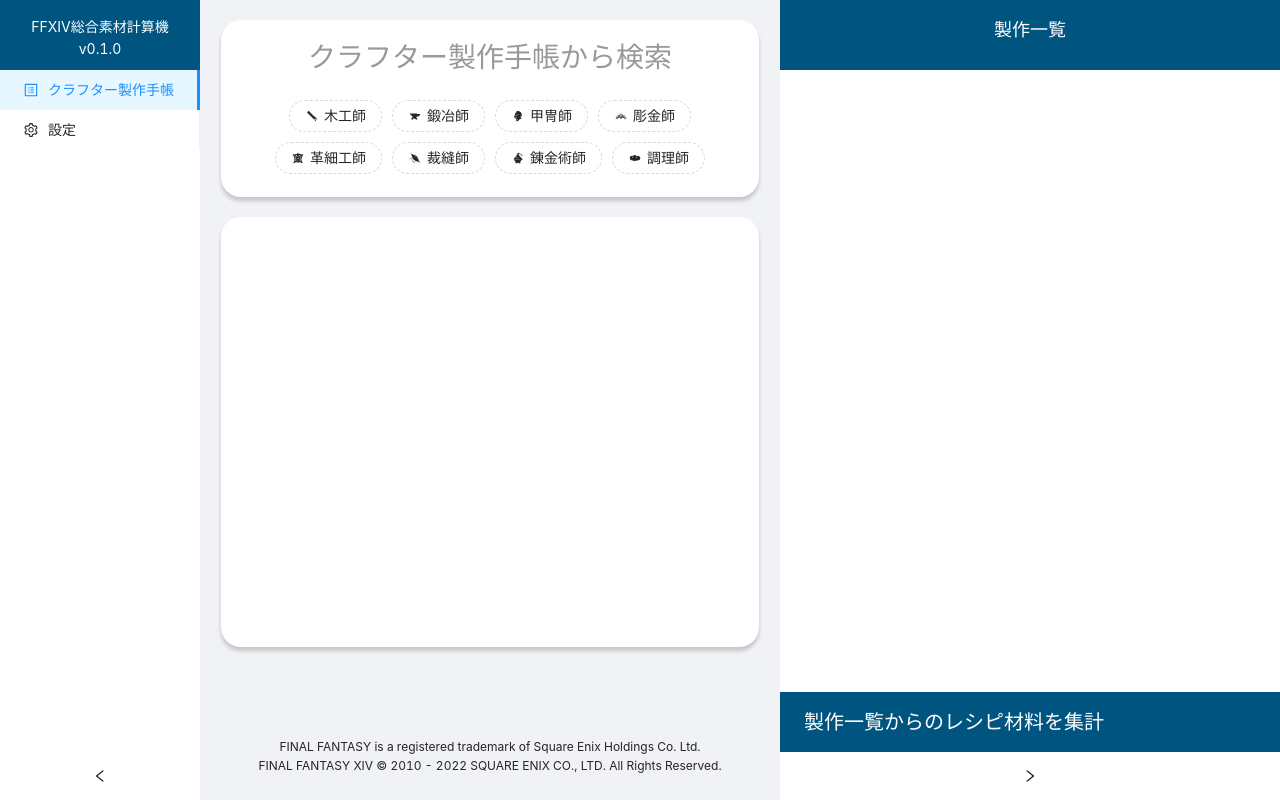
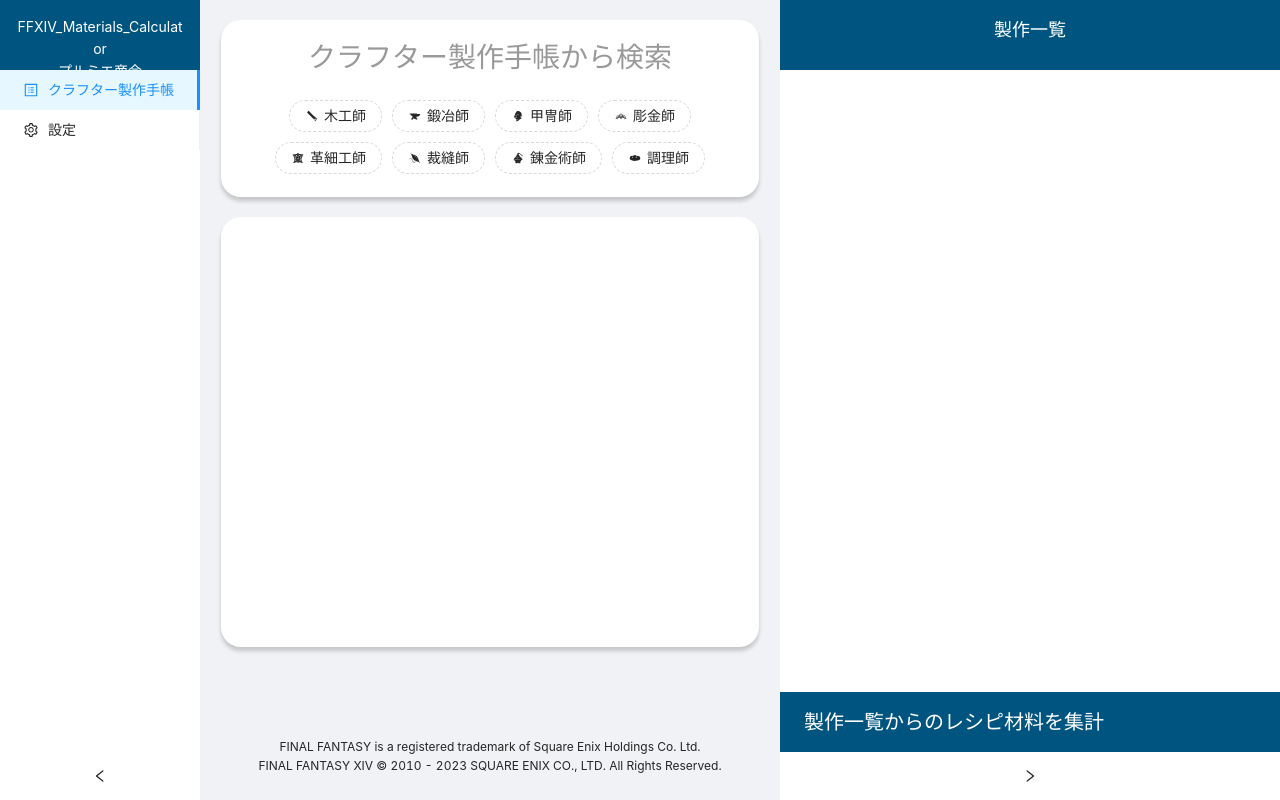
Before and after one commit to Premier-Histoire/FFXIV_Material_Calculator, a React (Create React App) app: page / in a window 1280 px wide. Built offline with nearby package versions, Linux system fonts and the light colour scheme.

Commit message:
Update App.js

```diff
--- a/src/App.js
+++ b/src/App.js
@@ -63,13 +63,13 @@ function App() {
         <div className="title-area">
           {!leftSideBarCollapsed ? (
             <Typography style={{ color: 'white' }}>
-              FFXIV総合素材計算機
+              FFXIV_Materials_Calculator
             </Typography>
           ) : (
-            <Typography style={{ color: 'white' }}>CTM</Typography>
+              <Typography style={{ color: 'white' }}>FMC</Typography>
           )}
           {!leftSideBarCollapsed && (
-            <Typography style={{ color: 'white' }}>v0.1.0</Typography>
+            <Typography style={{ color: 'white' }}>プルミエ商会</Typography>
           )}
         </div>
 
@@ -107,7 +107,7 @@ function App() {
         <Footer style={{ textAlign: 'center', fontSize: 12 }}>
           FINAL FANTASY is a registered trademark of Square Enix Holdings Co.
           Ltd. <br />
-          FINAL FANTASY XIV © 2010 - 2022 SQUARE ENIX CO., LTD. All Rights
+          FINAL FANTASY XIV © 2010 - 2023 SQUARE ENIX CO., LTD. All Rights
           Reserved.
         </Footer>
       </Layout>
```
